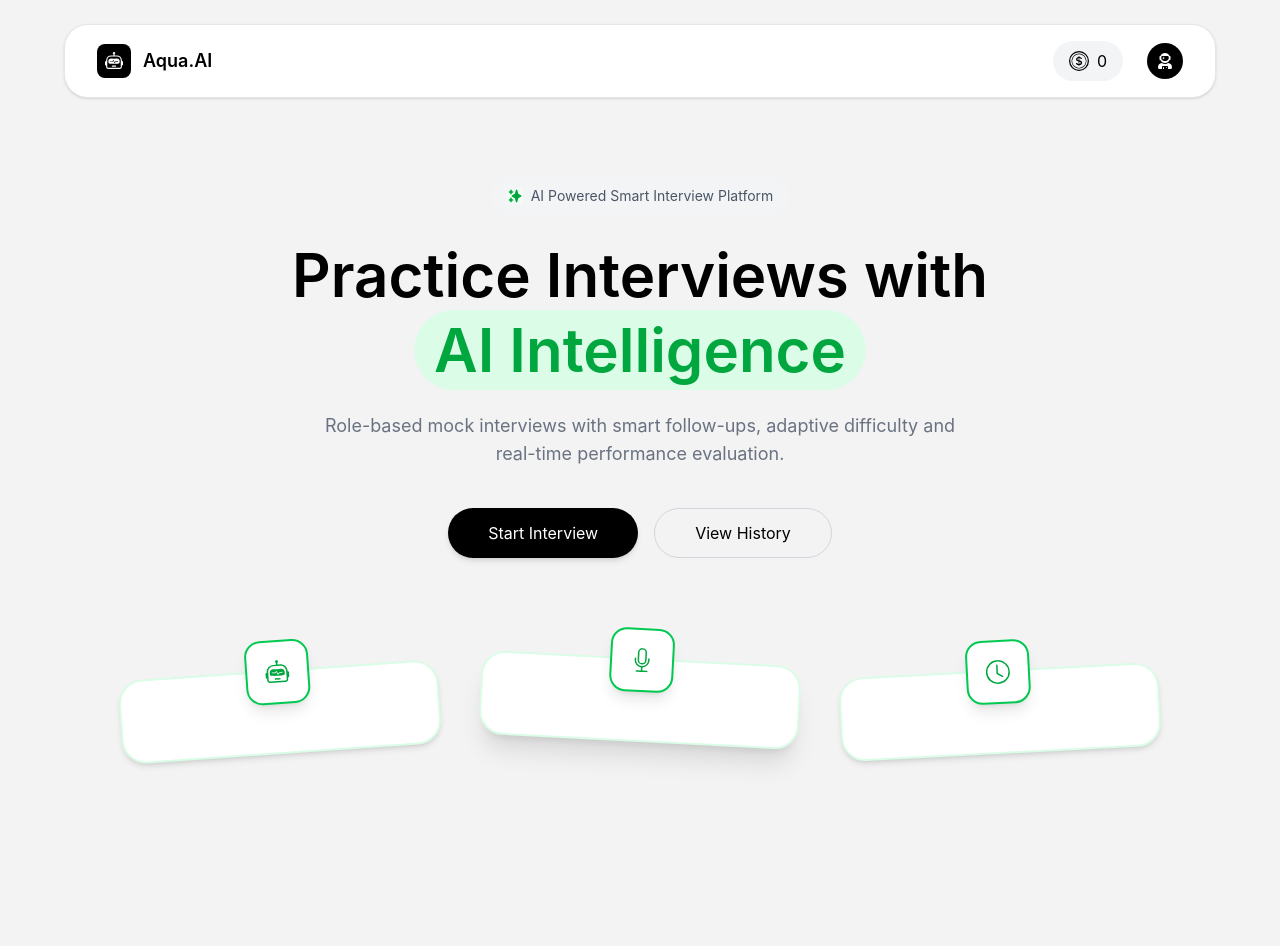
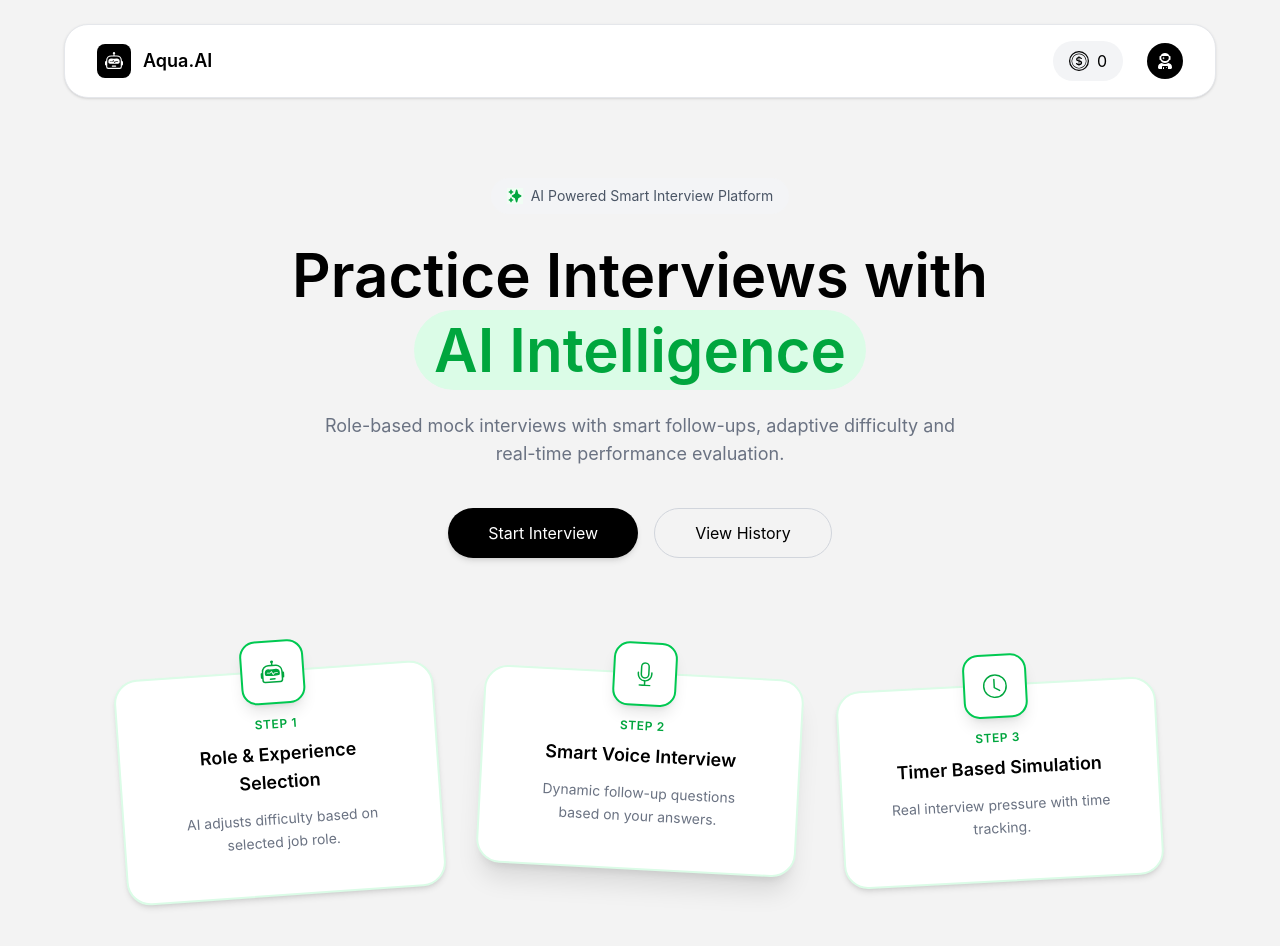
Before and after one commit to AashuKhatkar/InterviewAI, a React (Vite) app in the folder client/: page / in a window 1280 px wide. Shown: the top 946 px of the page. Built offline with nearby package versions, Linux system fonts and the light colour scheme; no server answers.

Commit message:
Added info in cards

```diff
--- a/client/src/pages/Home.jsx
+++ b/client/src/pages/Home.jsx
@@ -122,6 +122,12 @@ function Home() {
                                     {item.icon}
                                 </div>
 
+                                <div className='pt-1 text-center'>
+                                    <div className='text-xs text-green-600 font-semibold mb-2 tracking-wider'>{item.step}</div>
+                                    <h3 className='font-semibold mb-3 text-lg'>{item.title}</h3>
+                                    <p className='text-sm text-gray-500 leading-relaxed'>{item.desc}</p>
+                                </div>
+
                             </motion.div>
                         ))
                     }
```
